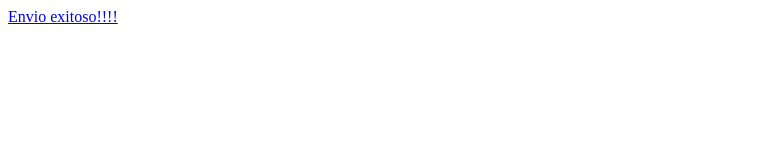
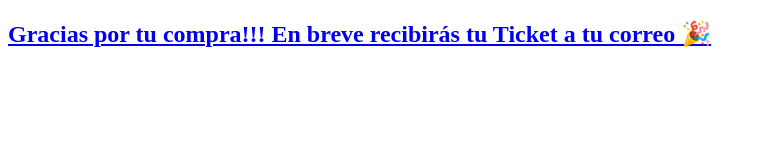
Before and after one commit to vp-progr/mvp-tpi-js, a plain HTML site: page envio.html in a window 1280 px wide. Shown: the whole page, without its empty margins (0-767 px from the left). Drawn offline with Linux system fonts and the light colour scheme.

Commit message:
cambio texto de pag envio

```diff
--- a/envio.html
+++ b/envio.html
@@ -9,7 +9,11 @@
 <body>
 
 
-    <a class="nav-link text-green" href="envio.html">Envio exitoso!!!!</a>
+    <a class="nav-link text-green" href="envio.html">
+        <h2>Gracias por tu compra!!! En breve recibirás tu Ticket a tu correo &#x1F389;</h2>
+    </a>
+
+
 
 </body>
 </html>
```
